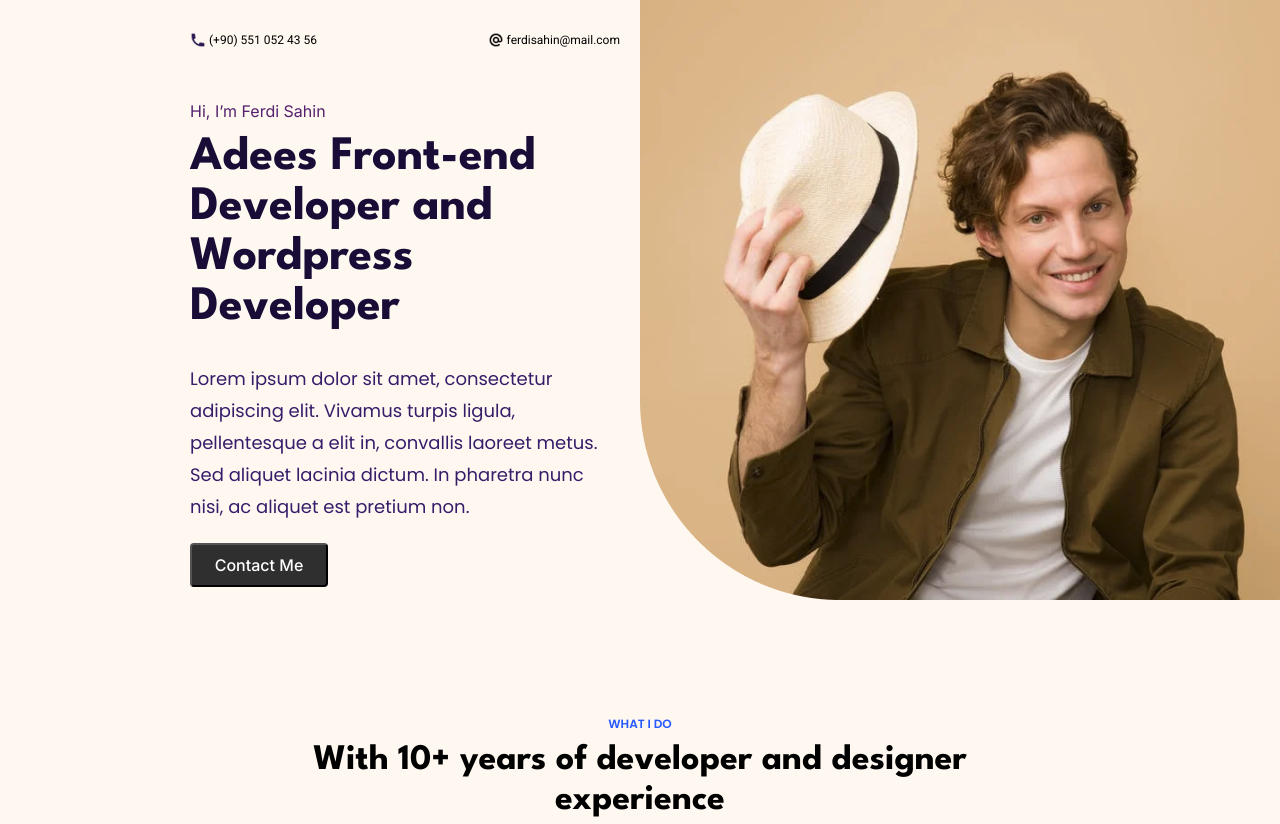
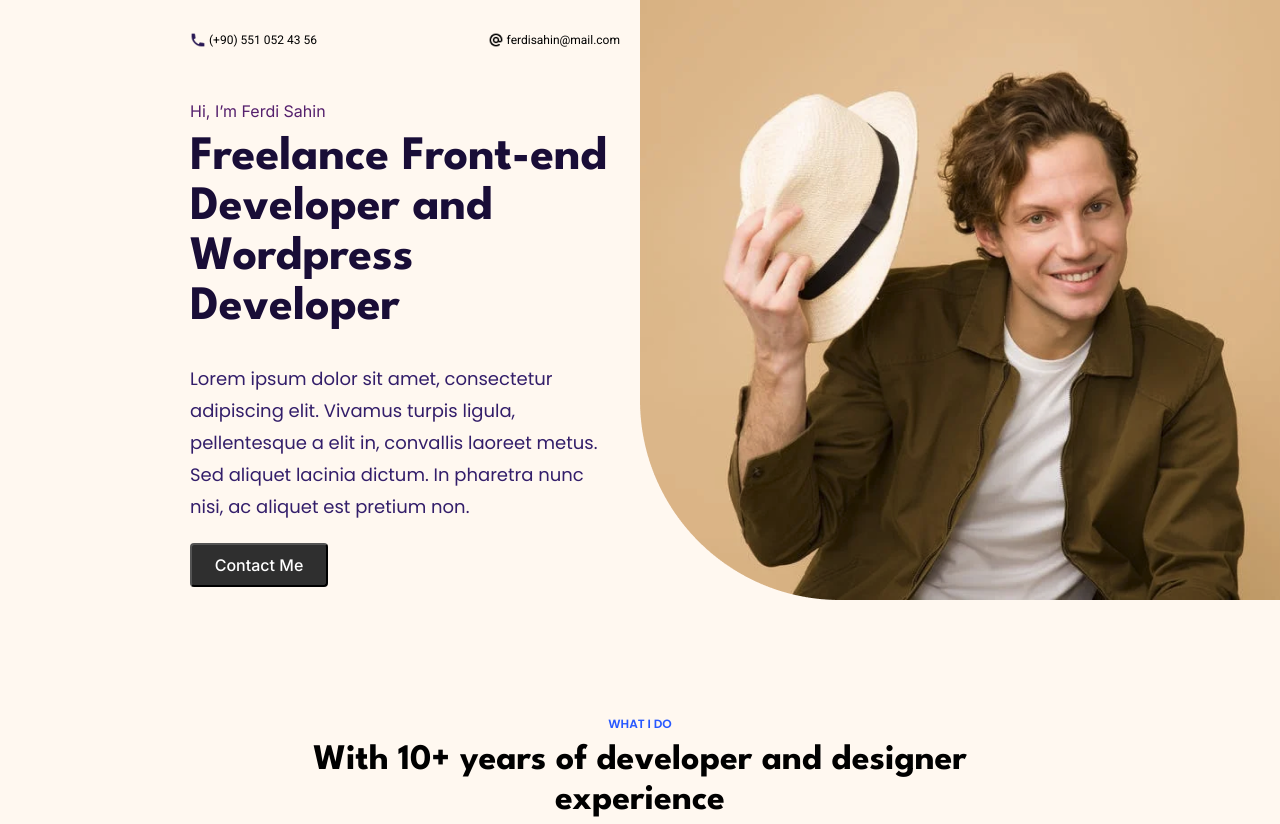
Before and after one commit to HimashanFernando/adees-responsive-live, a plain HTML site: page src/index.html in a window 1280 px wide. Shown: the top 824 px of the page. Drawn offline with Linux system fonts and the light colour scheme.

Commit message:
Original h1

```diff
--- a/src/index.html
+++ b/src/index.html
@@ -39,7 +39,7 @@
 
             <!--TITLE-->
             <h1>
-                Adees Front-end Developer and Wordpress Developer
+                Freelance Front-end Developer and Wordpress Developer
 
             </h1>
 
```
